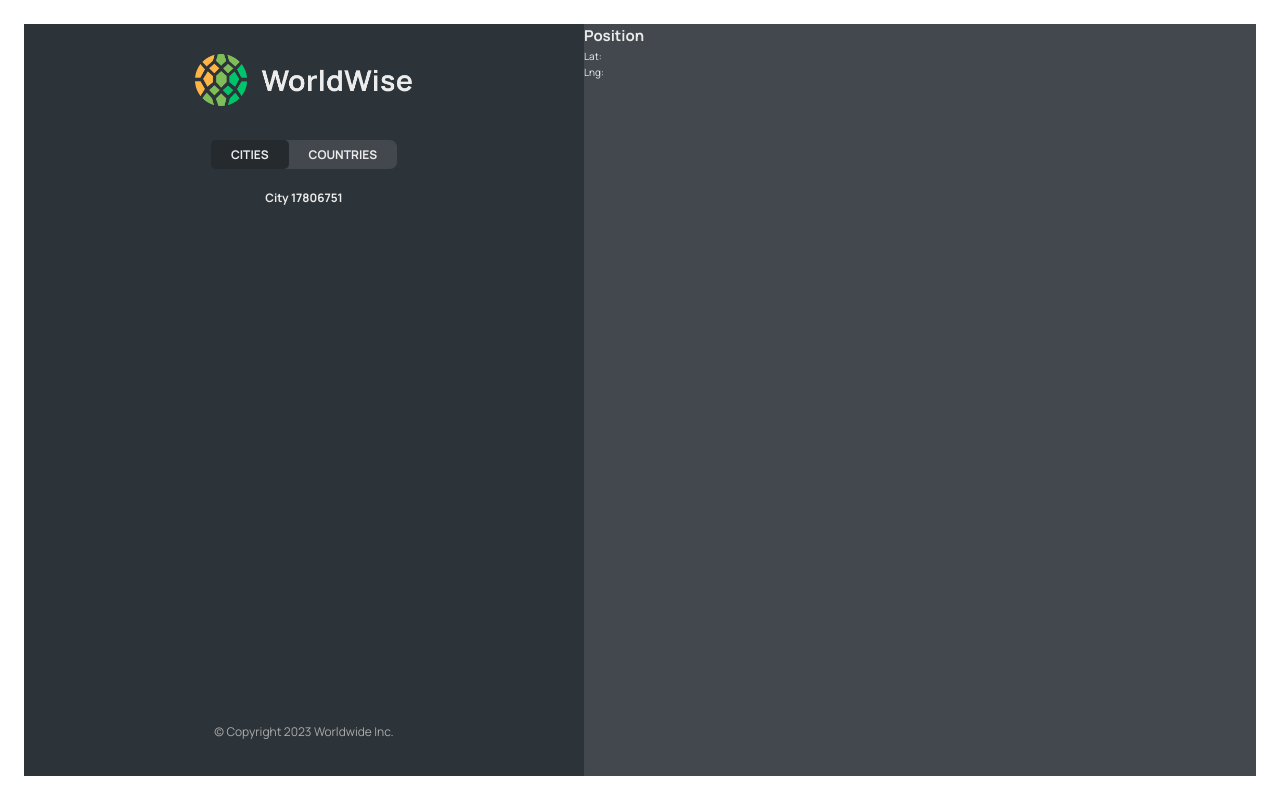
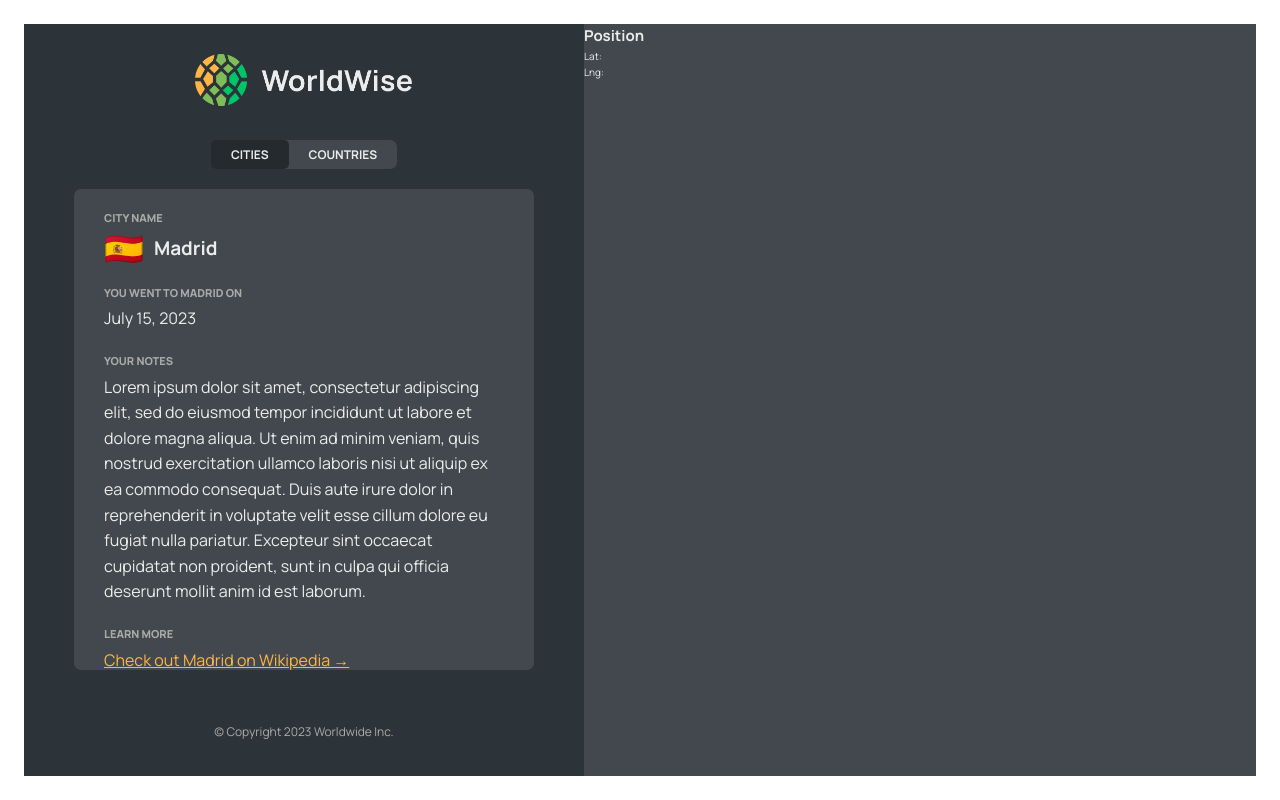
Before and after one commit to skmajumder/worldwise, a React (Vite) app: page /app/cities/17806751 in a window 1280 px wide. Built offline with nearby package versions, Linux system fonts and the light colour scheme; data requests are answered from the project's data file.

Commit message:
currect city

```diff
--- a/data/cities.json
+++ b/data/cities.json
@@ -17,7 +17,7 @@
       "country": "Spain",
       "emoji": "🇪🇸",
       "date": "2023-07-15T08:22:53.976Z",
-      "notes": "",
+      "notes": "Lorem ipsum dolor sit amet, consectetur adipiscing elit, sed do eiusmod tempor incididunt ut labore et dolore magna aliqua. Ut enim ad minim veniam, quis nostrud exercitation ullamco laboris nisi ut aliquip ex ea commodo consequat. Duis aute irure dolor in reprehenderit in voluptate velit esse cillum dolore eu fugiat nulla pariatur. Excepteur sint occaecat cupidatat non proident, sunt in culpa qui officia deserunt mollit anim id est laborum.",
       "position": {
         "lat": 40.46635901755316,
         "lng": -3.7133789062500004
--- a/src/components/City/City.jsx
+++ b/src/components/City/City.jsx
@@ -1,71 +1,82 @@
-import { useParams, useSearchParams } from "react-router-dom";
+import { useNavigate, useParams } from "react-router-dom";
+import { useEffect } from "react";
+
 import Button from "../Button/Button";
+import useCities from "../../hooks/useCities";
+
 import styles from "./City.module.css";
 
-const formatDate = (date) =>
-  new Intl.DateTimeFormat("en", {
-    day: "numeric",
-    month: "long",
-    year: "numeric",
-    weekday: "long",
-  }).format(new Date(date));
+function formatDate(dateString) {
+  const options = { year: "numeric", month: "long", day: "numeric" };
+  const date = new Date(dateString);
+  return date.toLocaleDateString(undefined, options);
+}
 
 function City() {
+  const navigate = useNavigate();
   const { id } = useParams();
+  const { currentCity, getCity } = useCities();
 
-  const [searchParams, setSearchParams] = useSearchParams();
+  useEffect(() => {
+    const controller = new AbortController();
+    const signal = controller.signal;
 
-  const lat = searchParams.get("lat");
-  const lng = searchParams.get("lng");
+    getCity(id, signal);
 
-  // TEMP DATA
-  const currentCity = {
-    cityName: "Lisbon",
-    emoji: "🇵🇹",
-    date: "2027-10-31T15:59:59.138Z",
-    notes: "My favorite city so far!",
-  };
+    return () => {
+      controller.abort();
+    };
+
+    // eslint-disable-next-line react-hooks/exhaustive-deps
+  }, [id]);
 
   const { cityName, emoji, date, notes } = currentCity;
 
-  return <h1>City {id}</h1>;
-  // return (
-  //   <div className={styles.city}>
-  //     <div className={styles.row}>
-  //       <h6>City name</h6>
-  //       <h3>
-  //         <span>{emoji}</span> {cityName}
-  //       </h3>
-  //     </div>
+  return (
+    <div className={styles.city}>
+      <div className={styles.row}>
+        <h6>City name</h6>
+        <h3>
+          <span>{emoji}</span> {cityName}
+        </h3>
+      </div>
 
-  //     <div className={styles.row}>
-  //       <h6>You went to {cityName} on</h6>
-  //       <p>{formatDate(date || null)}</p>
-  //     </div>
+      <div className={styles.row}>
+        <h6>You went to {cityName} on</h6>
+        <p>{formatDate(date || null)}</p>
+      </div>
 
-  //     {notes && (
-  //       <div className={styles.row}>
-  //         <h6>Your notes</h6>
-  //         <p>{notes}</p>
-  //       </div>
-  //     )}
+      {notes && (
+        <div className={styles.row}>
+          <h6>Your notes</h6>
+          <p>{notes}</p>
+        </div>
+      )}
 
-  //     <div className={styles.row}>
-  //       <h6>Learn more</h6>
-  //       <a
-  //         href={`https://en.wikipedia.org/wiki/${cityName}`}
-  //         target="_blank"
-  //         rel="noreferrer"
-  //       >
-  //         Check out {cityName} on Wikipedia &rarr;
-  //       </a>
-  //     </div>
+      <div className={styles.row}>
+        <h6>Learn more</h6>
+        <a
+          href={`https://en.wikipedia.org/wiki/${cityName}`}
+          target="_blank"
+          rel="noreferrer"
+        >
+          Check out {cityName} on Wikipedia &rarr;
+        </a>
+      </div>
 
-  //     <div>
-  //       <Button />
-  //     </div>
-  //   </div>
-  // );
+      <div>
+        <Button
+          type={"back"}
+          onClick={(e) => {
+            e.preventDefault();
+            navigate(-1);
+          }}
+        >
+          &larr; Back
+        </Button>
+      </div>
+    </div>
+  );
 }
 
 export default City;
--- a/src/components/City/City.module.css
+++ b/src/components/City/City.module.css
@@ -3,7 +3,7 @@
   max-height: 70%;
   background-color: var(--color-dark--2);
   border-radius: 7px;
-  overflow: scroll;
+  overflow-y: scroll;
 
   width: 100%;
   display: flex;
--- a/src/contexts/CitiesProvider.jsx
+++ b/src/contexts/CitiesProvider.jsx
@@ -2,12 +2,13 @@
 
 const CitiesContext = createContext(null);
 
-const BASE_URL = `http://localhost:8000/cities`;
+const BASE_URL = `http://localhost:8000`;
 // const LOCAL_PATH = "/cities.json";
 
 const CitiesProvider = ({ children }) => {
   const [cities, setCities] = useState([]);
   const [isLoading, setIsLoading] = useState(false);
+  const [currentCity, setCurrentCity] = useState({});
 
   useEffect(() => {
     const controller = new AbortController();
@@ -15,7 +16,7 @@
     async function fetchCityList() {
       try {
         setIsLoading(true);
-        const req = await fetch(BASE_URL, {
+        const req = await fetch(`${BASE_URL}/cities`, {
           signal: controller.signal,
         });
 
@@ -42,9 +43,33 @@
     };
   }, []);
 
+  // Create an AbortController
+  async function getCity(id, signal) {
+    try {
+      setIsLoading(true);
+      const req = await fetch(`${BASE_URL}/cities/${id}`, {
+        signal,
+      });
+
+      if (!req.ok) {
+        throw new Error(`Something went wrong while fetching city`);
+      }
+
+      const res = await req.json();
+      setCurrentCity(res);
+    } catch (error) {
+      console.log(error.name);
+      console.log(error.message);
+    } finally {
+      setIsLoading(false);
+    }
+  }
+
   const values = {
     cities,
     isLoading,
+    currentCity,
+    getCity,
   };
 
   return (
```
